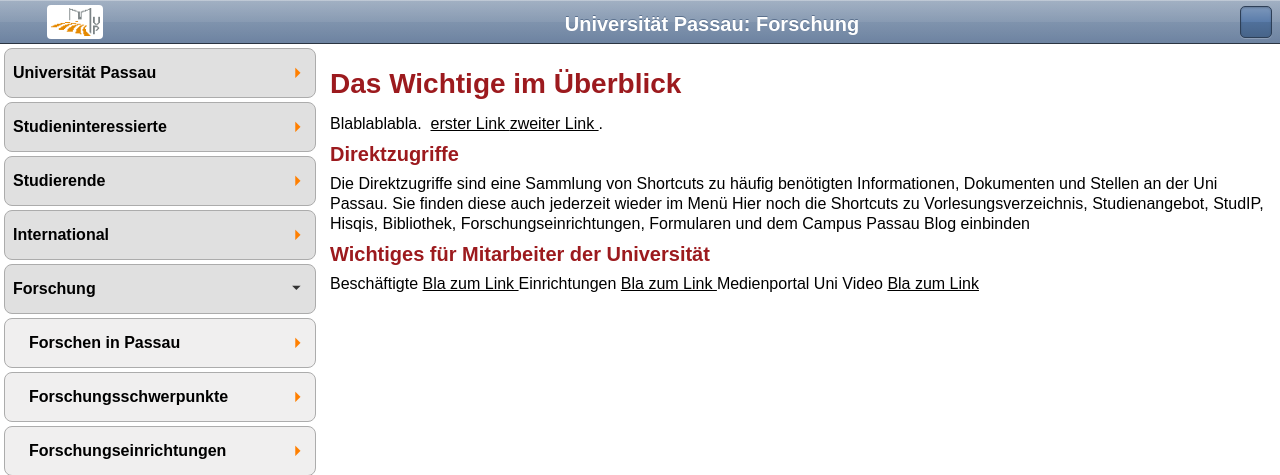
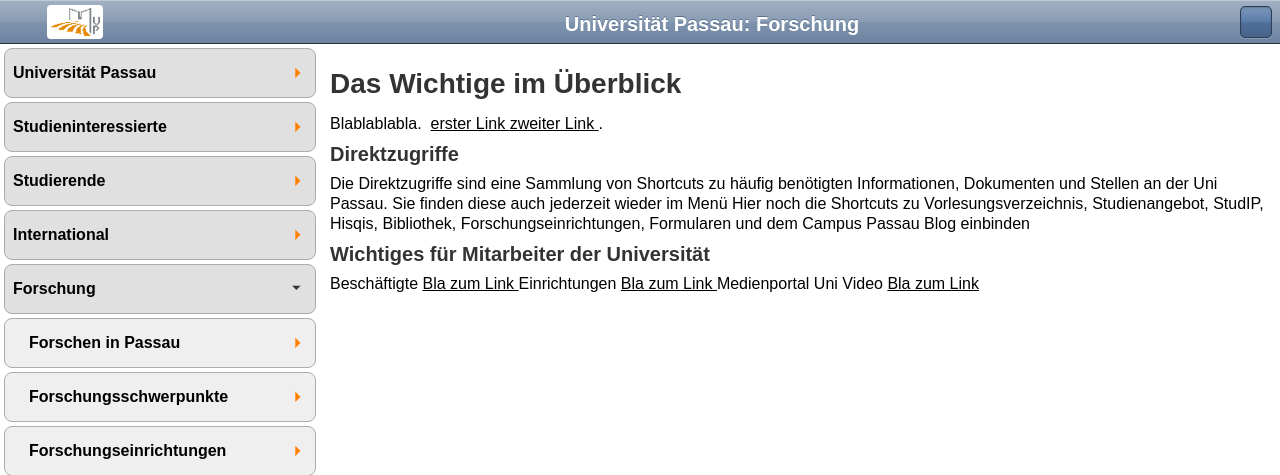
Before and after one commit to tiba/UniGoesMobile, a PHP site: page /UniGoesMobile/landing_angestellter.html in a window 1280 px wide. Shown: the top 475 px of the page. Run offline with PHP 8.4, Linux system fonts and the light colour scheme; data that the repository does not hold is empty; some libraries are stand-ins or nearby versions; grey boxes are pictures that could not be loaded.

Commit message:
Schriftfarbe in content.css geändert, damit es mehr nach dem neuen Design aussieht

```diff
--- a/cssv1/content.css
+++ b/cssv1/content.css
@@ -33,7 +33,7 @@
 }
 
 h1,h2,h3,h4,h5{
-    color: #9C1A1E;
+    color: #333333;
 }
 strong{
     font-weight:bold;
```
